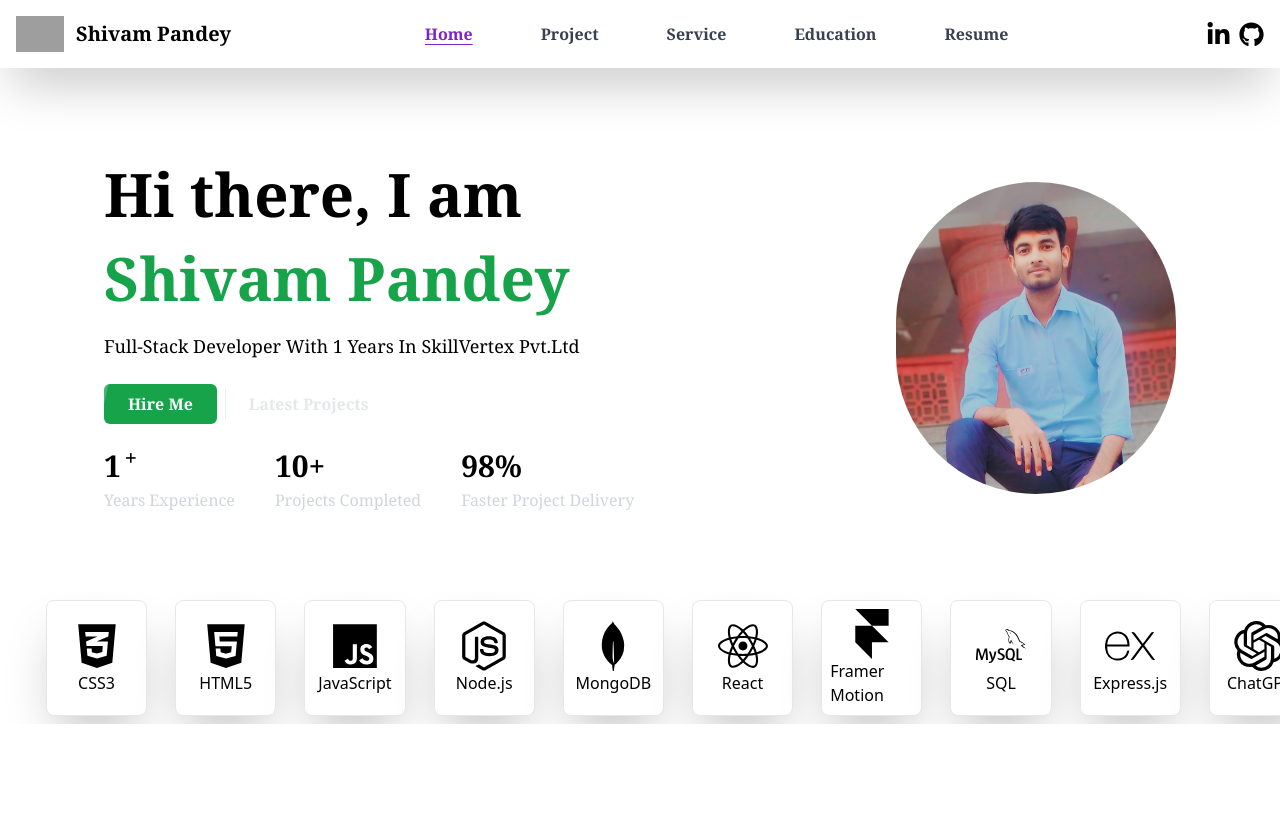
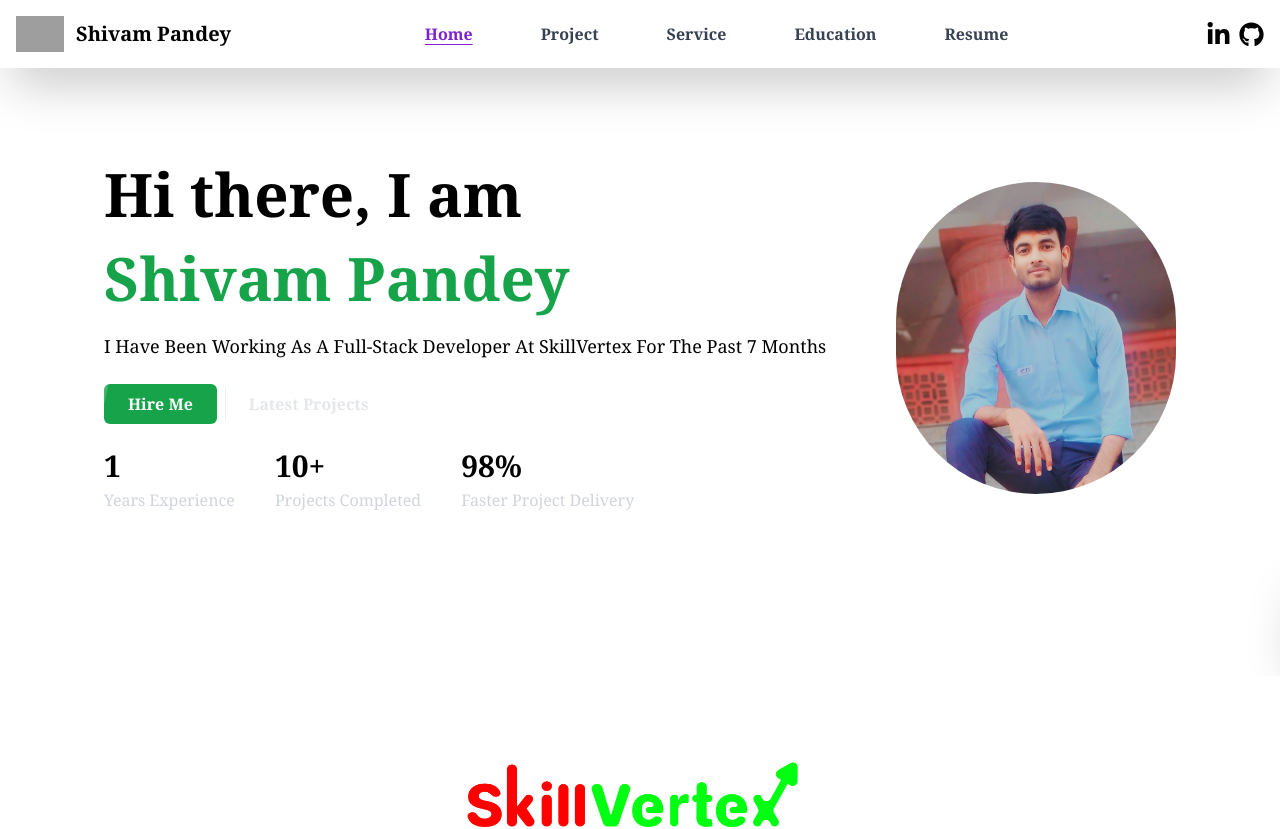
Before and after one commit to Shivam-75/New-Portfolio, a React (Vite) app: page / in a window 1280 px wide. Shown: the top 829 px of the page. Built offline with nearby package versions, Linux system fonts and the light colour scheme; grey boxes are pictures that could not be loaded.

Commit message:
minor change

```diff
--- a/src/Components/Hero.jsx
+++ b/src/Components/Hero.jsx
@@ -16,7 +16,8 @@ function Hero() {
         </h1>
 
         <p className="sm:text-lg text-md capitalize">
-          full-stack developer with 1 years in SkillVertex pvt.Ltd
+          I have been working as a Full-Stack Developer at SkillVertex for the
+          past 7 months
         </p>
 
         <div className="flex gap-2">
@@ -27,9 +28,9 @@ function Hero() {
             <span className="relative z-10 font-bold text-white">Hire Me</span>
           </a>
 
-          <button className="relative text-gray-200 dark:text-black px-6 py-2 rounded-md overflow-hidden group">
-            <span className="absolute inset-0 bg-green-600 transform -translate-x-full group-hover:translate-x-0 transition duration-300"></span>
-            <span className="relative z-10 font-bold group-hover:text-gray-800">
+          <button className="relative text-gray-200 dark:text-black px-6 py-2  rounded-md overflow-hidden group">
+            <span className="absolute inset-0 bg-green-600 transform -translate-x-full group-hover:translate-x-0  transition duration-300"></span>
+            <span className="relative z-10 font-bold hover:text-white group-hover:text-gray-800">
               Latest Projects
             </span>
           </button>
@@ -39,7 +40,7 @@ function Hero() {
         <div className="flex items-center sm:gap-10 gap-6">
           <div className="flex flex-col gap-1">
             <h4 className="text-xl sm:text-3xl font-bold">
-              1 <sup className="font-bold -ml-1">+</sup>
+              1 <sup className="font-bold -ml-1"></sup>
             </h4>
             <p className="text-sm sm:text-base text-gray-300 dark:text-gray-800">
               Years Experience
--- a/src/Components/ProjectDetails.jsx
+++ b/src/Components/ProjectDetails.jsx
@@ -18,9 +18,10 @@ function ProjectDetails() {
     <main className="sm:w-[90%] mx-auto px-4 font-serif py-10">
       {/* Back Button */}
       <h1
-        className="font-extrabold text-[35px] absolute hover:bg-red-500
-                   rounded-full w-[50px] flex justify-center cursor-pointer -mt-3"
-        onClick={() => navigate(-1)}>
+        className="font-extrabold text-[30px] absolute hover:bg-red-500 rounded-full px-2 flex justify-center cursor-pointer"
+        onClick={() => {
+          navigate(-1);
+        }}>
         ←
       </h1>
 
--- a/src/Components/Skiil.jsx
+++ b/src/Components/Skiil.jsx
@@ -2,13 +2,14 @@ import { skillsIconstData } from "../store/Icons";
 
 function Skiil() {
   return (
-    <section className="relative flex overflow-hidden gap-3 my-10">
+    <marquee>
+      <section className="flex flex-row w-[100%] gap-x-10">
         {skillsIconstData.map((section, idx) => {
           return (
             <div
               key={idx}
-            className="bg-white border rounded-lg shadow-2xl animate-marquee flex justify-center items-center flex-col p-2 m-2 w-[100%]">
-            <h2 className=" text-[50px] hover:scale-125 duration-150 rounded-2xl">
+              className="bg-white border rounded-lg shadow-2xl flex justify-center items-center flex-col p-4 m-2">
+              <h2 className="text-[50px] hover:scale-125 duration-150 rounded-2xl">
                 {section.icon}
               </h2>
               <p>{section.name}</p>
@@ -16,6 +17,7 @@ function Skiil() {
           );
         })}
       </section>
+    </marquee>
   );
 }
 
--- a/src/page/Education.jsx
+++ b/src/page/Education.jsx
@@ -32,7 +32,7 @@ function Education() {
   return (
     <main className="w-[95%] mx-auto overflow-hidden">
       <h1
-        className="font-extrabold text-[40px] absolute hover:bg-red-500 rounded-full w-[50px] text-white z-30 flex justify-center cursor-pointer sm:mx-10 mt-4 mx-2 "
+        className="font-extrabold text-[30px] absolute hover:bg-red-500 rounded-full w-[50px] text-white z-30 flex justify-center cursor-pointer sm:mx-10 mt-4 mx-2 "
         onClick={() => {
           navigate(-1);
         }}>
--- a/src/page/Project.jsx
+++ b/src/page/Project.jsx
@@ -6,7 +6,7 @@ function Project() {
   return (
     <main className="w-[90%] mx-auto my-[20px] md:h-[90vh]">
       <h1
-        className="font-extrabold text-[40px] absolute hover:bg-red-500 rounded-full w-[50px] flex justify-center cursor-pointer"
+        className="font-extrabold text-[30px] absolute hover:bg-red-500 rounded-full px-2 flex justify-center cursor-pointer"
         onClick={() => {
           navigate(-1);
         }}>
--- a/src/page/Resume.jsx
+++ b/src/page/Resume.jsx
@@ -5,7 +5,7 @@ function Resume() {
   return (
     <main className="h-[92vh]">
       <h1
-        className="font-extrabold text-[40px] absolute hover:bg-red-500 rounded-full w-[50px] flex justify-center cursor-pointer sm:mx-10 mt-4 mx-2 "
+        className="font-extrabold text-[30px] absolute hover:bg-red-500 rounded-full w-[50px] flex justify-center cursor-pointer sm:mx-10 mt-4 mx-2 "
         onClick={() => {
           navigate(-1);
         }}>
--- a/src/page/Service.jsx
+++ b/src/page/Service.jsx
@@ -6,7 +6,7 @@ function Service() {
   return (
     <div className="lg:h-[92vh] w-[90%] mx-auto flex my-5">
       <h1
-        className="font-extrabold text-[40px] absolute hover:bg-red-500 rounded-full w-[50px] flex justify-center cursor-pointer "
+        className="font-extrabold text-[30px] absolute hover:bg-red-500 rounded-full px-2 flex justify-center cursor-pointer"
         onClick={() => {
           navigate(-1);
         }}>
--- a/src/store/Icons.jsx
+++ b/src/store/Icons.jsx
@@ -17,7 +17,7 @@ export const skillsIconstData = [
     icon: <FaHtml5 />,
   },
   {
-    name: "JavaScript",
+    name: "JS",
     icon: <FaJs />,
   },
   {
```
Lines whose indentation alone changed are shown as unchanged.
